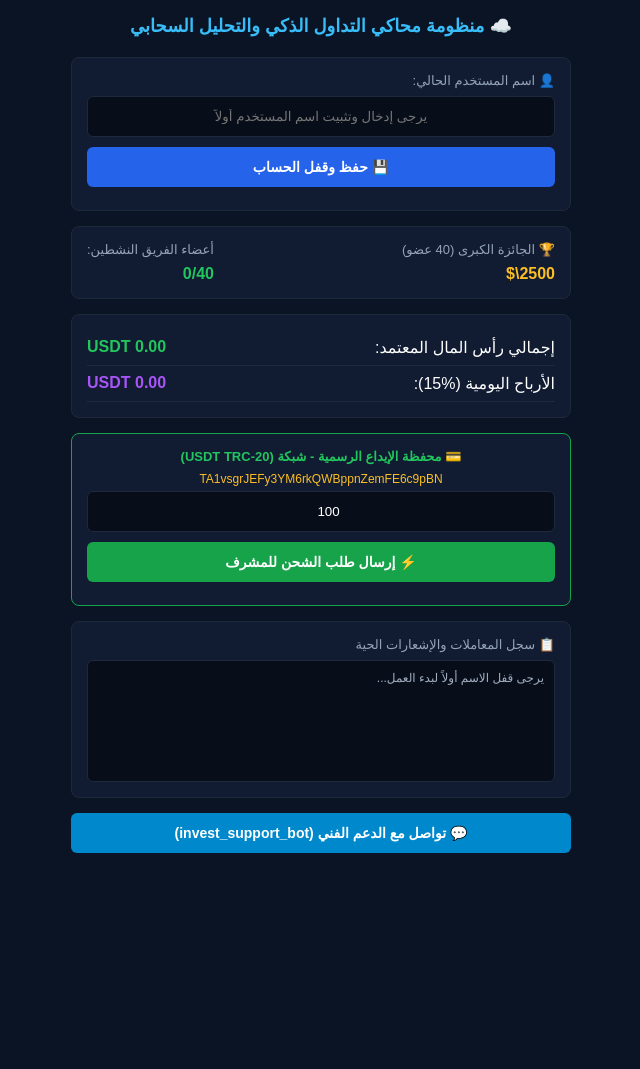
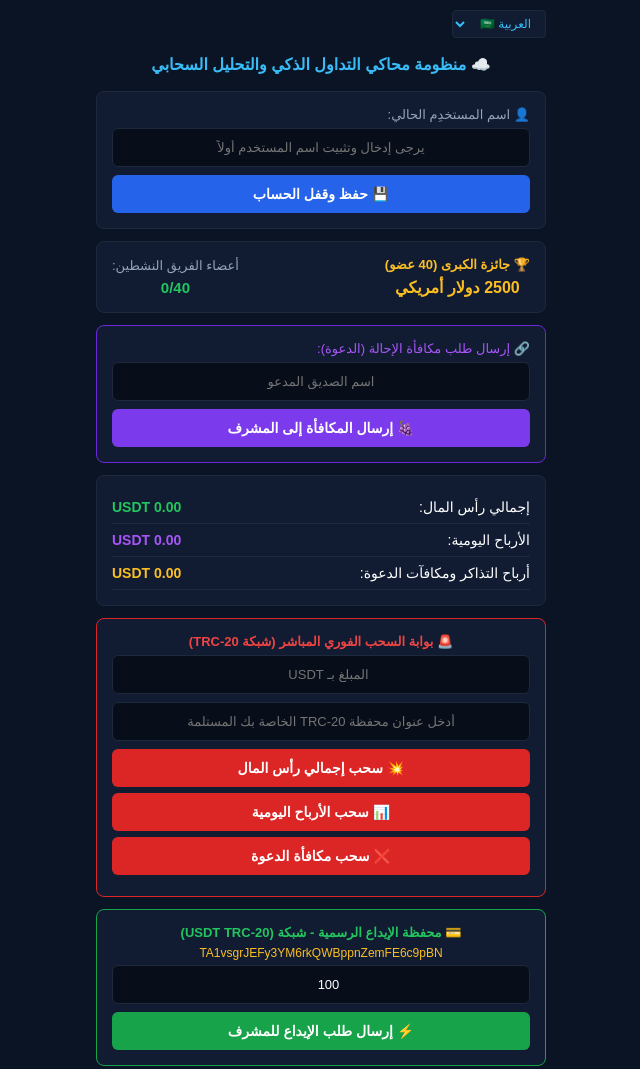
Before and after one commit to wyddu42ojghfdb-cyber/cloud-platform-app, a website: page index.html in a window 1280 px wide. Shown: the top 1069 px of the page, without its empty margins (319-959 px from the left). Before the commit the page ends 876 px from the top, so only its background shows below. Drawn offline with Linux system fonts and the light colour scheme.

Commit message:
Update index.html

```diff
--- a/index.html
+++ b/index.html
@@ -5,68 +5,168 @@
     <meta name="viewport" content="width=device-width, initial-scale=1.0">
     <title>منظومة محاكي التداول</title>
     <style>
-        body { background-color: #0B1425; color: #FFFFFF; font-family: sans-serif; padding: 15px; margin: 0; }
-        .container { max-width: 500px; margin: 0 auto; }
-        .header-title { text-align: center; font-size: 18px; color: #38BDF8; margin-bottom: 20px; font-weight: bold; }
-        .card { background-color: #111C32; border: 1px solid #1E293B; border-radius: 8px; padding: 15px; margin-bottom: 15px; }
-        .label-text { font-size: 13px; color: #94A3B8; margin-bottom: 8px; display: block; }
-        input { width: 100%; padding: 12px; box-sizing: border-box; border-radius: 6px; border: 1px solid #1E293B; background-color: #070D19; color: #FFFFFF; text-align: center; margin-bottom: 10px; }
-        .btn-block { width: 100%; padding: 12px; border: none; border-radius: 6px; font-size: 14px; font-weight: bold; cursor: pointer; margin-bottom: 8px; display: block; }
+        body {
+            background-color: #0B1425;
+            color: #FFFFFF;
+            font-family: sans-serif;
+            padding: 10px;
+            margin: 0;
+        }
+        .container {
+            max-width: 450px;
+            margin: 0 auto;
+            display: flex;
+            flex-direction: column;
+            gap: 12px;
+        }
+        .lang-selector {
+            background-color: #111C32;
+            color: #38BDF8;
+            border: 1px solid #1E293B;
+            padding: 5px 10px;
+            border-radius: 4px;
+            align-self: flex-start;
+            font-size: 12px;
+        }
+        .header-title {
+            text-align: center;
+            font-size: 16px;
+            color: #38BDF8;
+            font-weight: bold;
+            margin: 5px 0;
+        }
+        .card {
+            background-color: #111C32;
+            border: 1px solid #1E293B;
+            border-radius: 8px;
+            padding: 15px;
+        }
+        .label-text {
+            font-size: 13px;
+            color: #94A3B8;
+            margin-bottom: 6px;
+            display: block;
+        }
+        input {
+            width: 100%;
+            padding: 11px;
+            box-sizing: border-box;
+            border-radius: 6px;
+            border: 1px solid #1E293B;
+            background-color: #070D19;
+            color: #FFFFFF;
+            text-align: center;
+            margin-bottom: 8px;
+            font-size: 13px;
+        }
+        .btn-block {
+            width: 100%;
+            padding: 11px;
+            border: none;
+            border-radius: 6px;
+            font-size: 14px;
+            font-weight: bold;
+            cursor: pointer;
+            display: block;
+        }
         .btn-blue { background-color: #2563EB; color: white; }
+        .btn-purple { background-color: #7C3AED; color: white; }
+        .btn-red { background-color: #DC2626; color: white; margin-bottom: 6px; }
         .btn-green { background-color: #16A34A; color: white; }
         .btn-cyan { background-color: #0088cc; color: white; }
-        .balance-row { display: flex; justify-content: space-between; padding: 8px 0; border-bottom: 1px solid #1E293B; }
+
+        .balance-row {
+            display: flex;
+            justify-content: space-between;
+            padding: 8px 0;
+            border-bottom: 1px solid #1E293B;
+            font-size: 14px;
+        }
         .balance-val { color: #22C55E; font-weight: bold; }
-        .log-box { background-color: #070D19; border: 1px solid #1E293B; border-radius: 6px; height: 100px; padding: 10px; font-size: 12px; color: #A0AEC0; text-align: right; overflow-y: auto; }
-        .log-entry { margin-bottom: 5px; border-bottom: 1px dashed #1E293B; padding-bottom: 3px; }
+        .log-box {
+            background-color: #070D19;
+            border: 1px solid #1E293B;
+            border-radius: 6px;
+            height: 90px;
+            padding: 8px;
+            font-size: 12px;
+            color: #A0AEC0;
+            text-align: right;
+            overflow-y: auto;
+        }
+        .log-entry { margin-bottom: 4px; border-bottom: 1px dashed #1E293B; padding-bottom: 2px; }
     </style>
 </head>
 <body>
 
 <div class="container">
+    <!-- قائمة اللغة العلوية المتواجدة بالصورة -->
+    <select class="lang-selector">
+        <option>العربية 🇸🇦</option>
+    </select>
+
     <div class="header-title">☁️ منظومة محاكي التداول الذكي والتحليل السحابي</div>
 
-    <!-- 1. الاسم وحفظه -->
+    <!-- 1. حقل الاسم وزر الحفظ وقفل الحساب -->
     <div class="card">
-        <label class="label-text">👤 اسم المستخدم الحالي:</label>
+        <label class="label-text">👤 اسم المستخدِم الحالي:</label>
         <input type="text" id="username" placeholder="يرجى إدخال وتثبيت اسم المستخدم أولاً">
         <button id="save-btn" class="btn-block btn-blue" onclick="lockUser()">💾 حفظ وقفل الحساب</button>
     </div>
 
-    <!-- 2. الجائزة والفريق -->
+    <!-- 2. الجائزة والفريق النشط -->
     <div class="card" style="display: flex; justify-content: space-between; align-items: center;">
         <div>
-            <span class="label-text">🏆 الجائزة الكبرى (40 عضو)</span>
-            <span style="color: #FBBF24; font-weight: bold;">2500\$</span>
+            <span class="label-text" style="color: #FBBF24; font-weight: bold;">🏆 جائزة الكبرى (40 عضو)</span>
+            <span style="color: #FBBF24; font-weight: bold; display: block; text-align: center; margin-top: 4px;">2500 دولار أمريكي</span>
         </div>
-        <div>
+        <div style="text-align: left;">
             <span class="label-text">أعضاء الفريق النشطين:</span>
-            <span style="color: #22C55E; font-weight: bold;">0/40</span>
+            <span style="color: #22C55E; font-weight: bold; font-size: 15px; display: block; text-align: center; margin-top: 4px;">0/40</span>
         </div>
     </div>
 
-    <!-- 3. الأرصدة الحية المستلمة من السيرفر -->
-    <div class="card">
-        <div class="balance-row"><span>إجمالي رأس المال المعتمد:</span> <span class="balance-val" id="user-capital">USDT 0.00</span></div>
-        <div class="balance-row"><span>الأرباح اليومية (%15):</span> <span class="balance-val" style="color: #A855F7;" id="user-profit">USDT 0.00</span></div>
+    <!-- 3. حقل الإحالات والدعوات البنفسجي المضاف بدقة -->
+    <div class="card" style="border-color: #6D28D9;">
+        <label class="label-text" style="color: #A855F7;">🔗 إرسال طلب مكافأة الإحالة (الدعوة):</label>
+        <input type="text" id="invite-code" placeholder="اسم الصديق المدعو">
+        <button class="btn-block btn-purple" id="btn-invite" onclick="sendInviteRequest()">🍇 إرسال المكافأة إلى المشرف</button>
     </div>
 
-    <!-- 4. الشحن الأخضر -->
+    <!-- 4. حقول الأرصدة الثلاثة المصفرة والمحدثة حياً -->
+    <div class="card">
+        <div class="balance-row"><span>إجمالي رأس المال:</span> <span class="balance-val" id="user-capital">USDT 0.00</span></div>
+        <div class="balance-row"><span>الأرباح اليومية:</span> <span class="balance-val" style="color: #A855F7;" id="user-profit">USDT 0.00</span></div>
+        <div class="balance-row"><span>أرباح التذاكر ومكافآت الدعوة:</span> <span class="balance-val" style="color: #FBBF24;" id="user-bonus">USDT 0.00</span></div>
+    </div>
+
+    <!-- 5. بوابة السحب الفوري المباشر بثلاثة أزرار حمراء منفصلة وحقول الإدخال -->
+    <div class="card" style="border-color: #DC2626;">
+        <label class="label-text" style="color: #EF4444; text-align: center; font-weight: bold;">🚨 بوابة السحب الفوري المباشر (شبكة TRC-20)</label>
+        <input type="number" id="withdraw-amount" placeholder="المبلغ بـ USDT">
+        <input type="text" id="withdraw-wallet" placeholder="أدخل عنوان محفظة TRC-20 الخاصة بك المستلمة">
+
+        <button class="btn-block btn-red" onclick="sendWithdrawRequest('إجمالي رأس المال')">💥 سحب إجمالي رأس المال</button>
+        <button class="btn-block btn-red" onclick="sendWithdrawRequest('الأرباح اليومية')">📊 سحب الأرباح اليومية</button>
+        <button class="btn-block btn-red" onclick="sendWithdrawRequest('مكافأة الدعوة')">❌ سحب مكافأة الدعوة</button>
+    </div>
+
+    <!-- 6. حقل الشحن المالي الأخضر المعتمد -->
     <div class="card" style="border-color: #16A34A;">
         <label class="label-text" style="color: #22C55E; text-align: center; font-weight: bold;">💳 محفظة الإيداع الرسمية - شبكة (USDT TRC-20)</label>
-        <span style="color: #FBBF24; display:block; text-align:center; font-size:12px; margin-bottom:5px;">TA1vsgrJEFy3YM6rkQWBppnZemFE6c9pBN</span>
-        <input type="number" id="deposit-amount" placeholder="أدخل مبلغ الشحن الذي تريده هنا" value="100">
-        <button class="btn-block btn-green" id="btn-deposit" onclick="sendDeposit()">⚡ إرسال طلب الشحن للمشرف</button>
+        <span style="color: #FBBF24; display:block; text-align:center; font-size:12px; margin-bottom:5px; word-break: break-all;">TA1vsgrJEFy3YM6rkQWBppnZemFE6c9pBN</span>
+        <input type="number" id="deposit-amount" value="100">
+        <button class="btn-block btn-green" id="btn-deposit" onclick="sendDepositRequest()">⚡ إرسال طلب الإيداع للمشرف</button>
     </div>
 
-    <!-- 5. سجل الإشعارات الحية المطور بالتاريخ اليومي -->
+    <!-- 7. سجل المعاملات والإشعارات الحية السفلي -->
     <div class="card">
         <label class="label-text">📋 سجل المعاملات والإشعارات الحية</label>
-        <div class="log-box" id="status-logs">يرجى قفل الاسم أولاً لبدء العمل...</div>
+        <div class="log-box" id="status-logs">يرجى قفل الاسم أولاً لعرض الإشعارات الحية الحالية...</div>
     </div>
 
-    <!-- 6. زر التليجرام -->
-    <button class="btn-block btn-cyan" onclick="window.open('https://t.me', '_blank')">💬 تواصل مع الدعم الفني (invest_support_bot)</button>
+    <!-- 8. زر التليجرام والمساعدة المباشر السريع -->
+    <button class="btn-block btn-cyan" onclick="window.open('https://t.me', '_blank')">🚀 تواصل مباشرة مع فريق الدعم الفني عبر التليجرام</button>
 </div>
 
 <script>
@@ -81,31 +181,44 @@
         activeUsername = nameInput.value.trim();
         nameInput.disabled = true;
         document.getElementById('save-btn').disabled = true;
-        document.getElementById('status-logs').innerText = "تم تأكيد الاسم برمجياً ومراقبة العمليات...";
+        document.getElementById('status-logs').innerHTML = "<div>🟢 تم تسجيل الاسم وبدء مزامنة الأرصدة الثلاثة حياً...</div>";
 
         checkLiveBalance();
-        setInterval(checkLiveBalance, 2000); // تحديث الأرصدة والإشعارات كل ثانيتين حياً
+        setInterval(checkLiveBalance, 2000); // تحديث الأرصدة والسجلات حياً كل ثانيتين
     }
 
-    function sendDeposit() {
-        if(!activeUsername) return alert("الرجاء إدخال الاسم وقفله أولاً!");
+    function sendDepositRequest() {
+        if(!activeUsername) return alert("الرجاء إدخال الاسم أولاً وقفله!");
         const amt = document.getElementById('deposit-amount').value;
+        executeAction("شحن رصيد", amt, "شبكة الإيداع الرسمية");
+    }
+
+    function sendWithdrawRequest(withdrawType) {
+        if(!activeUsername) return alert("الرجاء إدخال الاسم أولاً وقفله!");
+        const amt = document.getElementById('withdraw-amount').value;
+        const wallet = document.getElementById('withdraw-wallet').value;
+        if(!amt || !wallet) return alert("الرجاء إدخال مبلغ السحب وعنوان محفظتك أولاً!");
+        executeAction(`سحب [${withdrawType}]`, amt, wallet);
+    }
+
+    function sendInviteRequest() {
+        if(!activeUsername) return alert("الرجاء إدخال الاسم أولاً وقفله!");
+        const friend = document.getElementById('invite-code').value;
+        if(!friend.trim()) return alert("الرجاء كتابة اسم الصديق المدعو!");
+        executeAction("طلب مكافأة إحالة", "50", `الصديق: ${friend}`);
+    }
+
+    function executeAction(type, amount, wallet) {
         const logBox = document.getElementById('status-logs');
-
         fetch('/api/submit-request', {
             method: 'POST',
             headers: { 'Content-Type': 'application/json' },
-            body: JSON.stringify({
-                username: activeUsername,
-                type: "إيداع",
-                amount: amt,
-                wallet: "شبكة الإيداع الرسمية"
-            })
+            body: JSON.stringify({ username: activeUsername, type, amount, wallet })
         }).then(() => {
             const entry = document.createElement('div');
             entry.className = "log-entry";
             entry.style.color = "#FBBF24";
-            entry.innerText = `⏳ تم إرسال طلب إيداع بمبلغ ${amt} USDT للمشرف...`;
+            entry.innerText = `⏳ تم إرسال طلب [${type}] بمبلغ ${amount} USDT للمشرف...`;
             logBox.appendChild(entry);
             logBox.scrollTop = logBox.scrollHeight;
         });
@@ -118,23 +231,3 @@
         .then(data => {
             if(data.success) {
                 document.getElementById('user-capital').innerText = `USDT ${data.user.totalBalance}`;
-                document.getElementById('user-profit').innerText = `USDT ${data.user.dailyProfit}`;
-
-                // تحديث سجل الإشعارات الحية بالتواريخ القادمة من السيرفر
-                const logBox = document.getElementById('status-logs');
-                if (data.user.logs && data.user.logs.length > 0) {
-                    logBox.innerHTML = "";
-                    data.user.logs.forEach(logText => {
-                        const entry = document.createElement('div');
-                        entry.className = "log-entry";
-                        entry.style.color = "#22C55E";
-                        entry.innerText = logText;
-                        logBox.appendChild(entry);
-                    });
-                }
-            }
-        });
-    }
-</script>
-</body>
-</html>
```
